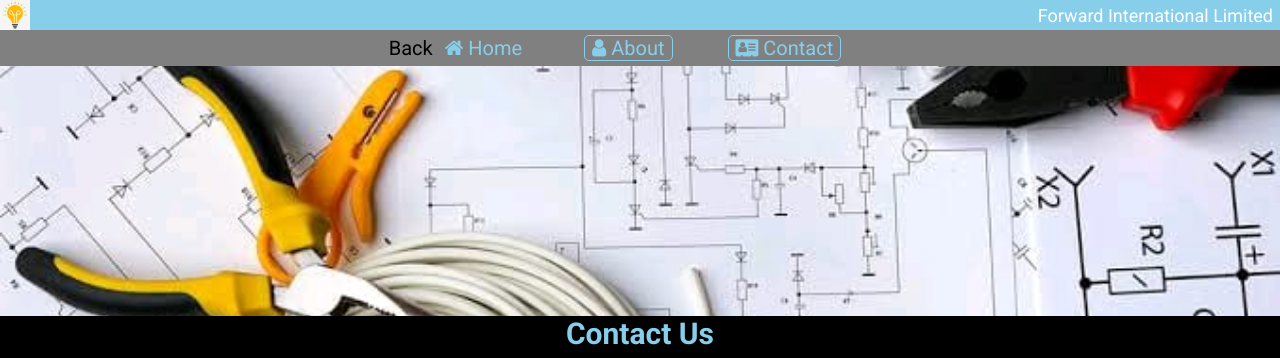
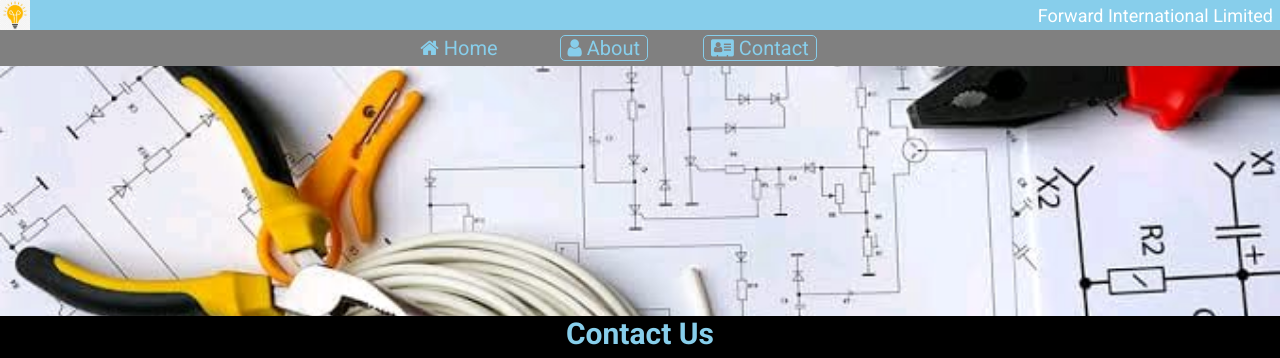
Before and after one commit to Treasure-stack/Forward-International-Limited, a plain HTML site: page contact.html in a window 1280 px wide. Shown: the top 358 px of the page. Drawn offline with Linux system fonts and the light colour scheme.

Commit message:
Update contact.html

```diff
--- a/contact.html
+++ b/contact.html
@@ -19,7 +19,7 @@
   </div>
     <nav class="nav-link">
         <div class="toggle-menu">
-          <span class="back"><i class="fa times fa-angle-left"></i> Back</span>
+          <span class="back"><i class="fa fa-2x times fa-angle-left"></i></span>
         <a href="./index.html" class="home"> <i class="fa fa-home"></i> Home</a>
         <a href="./about.html" class="about border-radius" ><i class="fa fa-user"></i>   About</a>
         <a href="./contact.html" class="contact border-radius"><i class="fa fa-address-card"></i> Contact</a>
```
